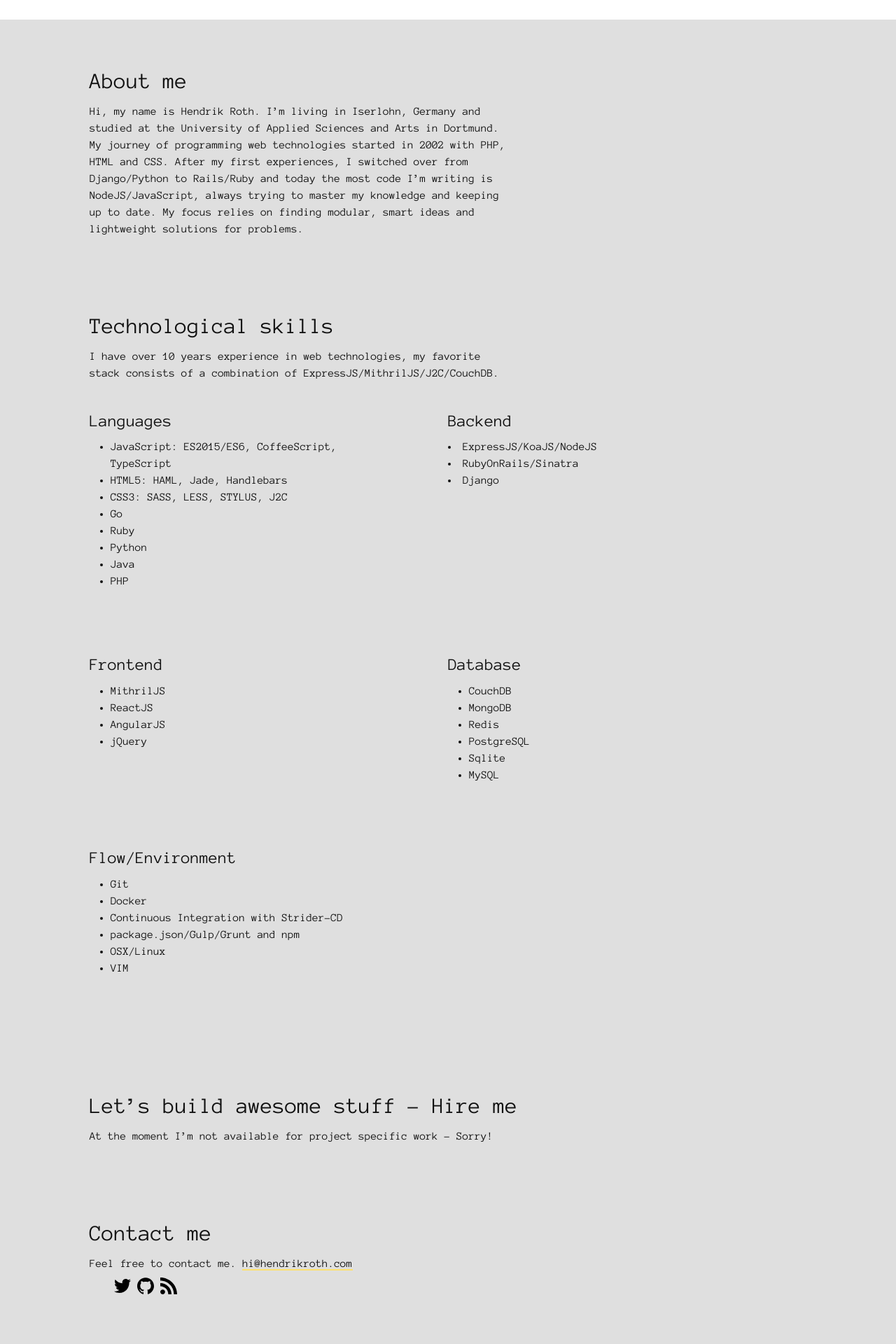
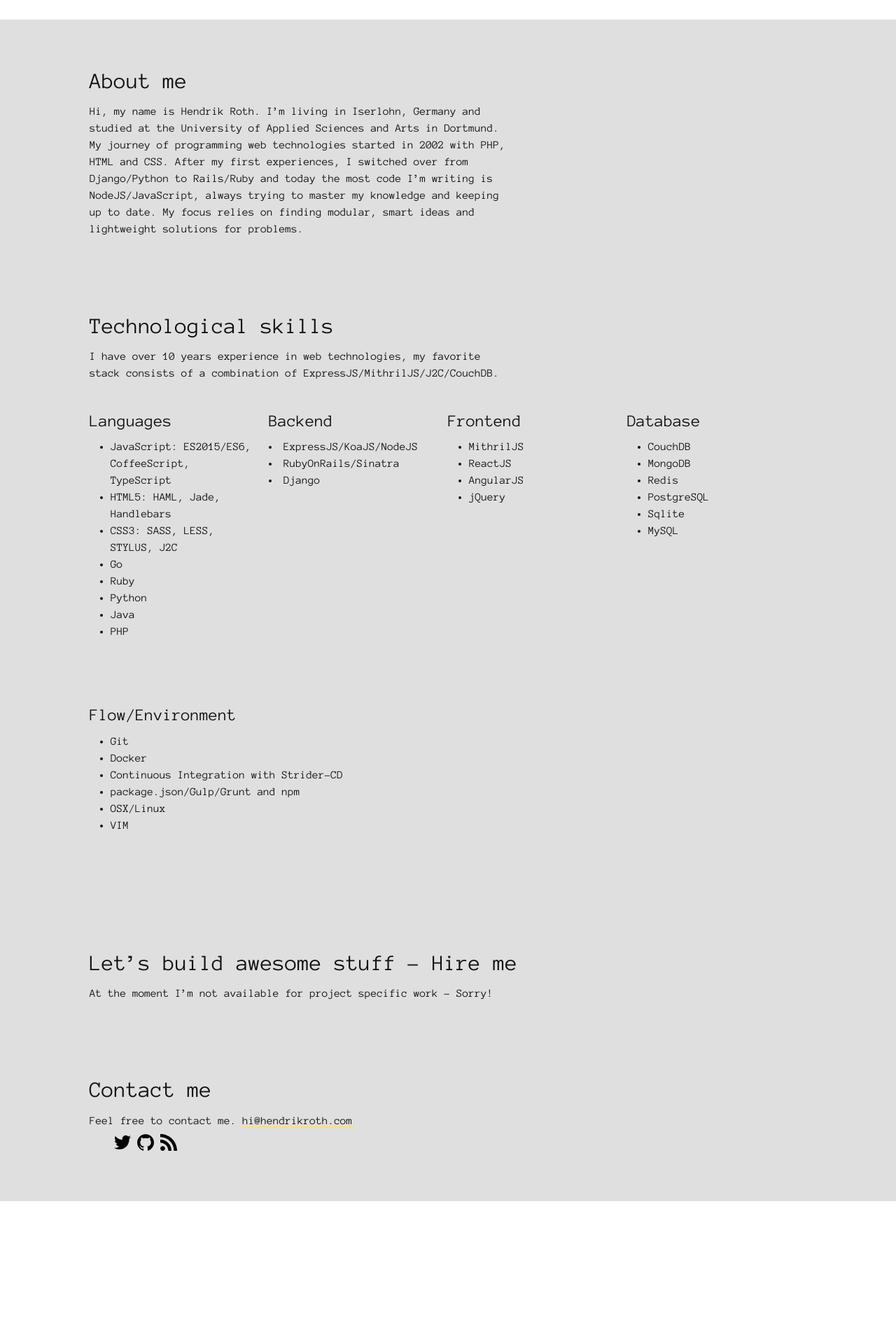
Before and after one commit to HendrikRoth/hendrikroth.github.io, a Jekyll site: the page built from index.md, in a window 1280 px wide. Shown: the part 1304-3224 px from the top of the page at 70% size. Built offline with Jekyll 4.4.1, drawn with Linux system fonts in a browser that asks for light colours; comment, search, counter and statistics services are not loaded; after the commit the page ends 3020 px from its top, so only the background shows below that.

Commit message:
responsive fixes (ios)

```diff
--- a/_layouts/post.html
+++ b/_layouts/post.html
@@ -17,7 +17,7 @@
   </div>
 
   {% if page.codepen %}
-  <script async="async" src="//codepen.io/assets/embed/ei.js"></script>
+  <script src="//codepen.io/assets/embed/ei.js"></script>
   {% endif %}
 
   {% if page.comments %}
--- a/_sass/_base.scss
+++ b/_sass/_base.scss
@@ -208,7 +208,7 @@
 }
 
 .front .articles article {
-    width: 50%;
+    max-width: 50%;
 }
 
 .default > header {
@@ -230,8 +230,6 @@
 }
 
 main {
-    height: 100vh;
-    position: relative;
     @include flexbox();
     @include flex-direction(column);
     @include align-items(stretch);
@@ -266,14 +264,17 @@
 }
 
 .articles {
+	width: 100%;
     @include flexbox();
     @include flex-flow(row wrap);
     @include justify-content(flex-start);
 
     article {
-        width: 30%;
+        max-width: 30%;
         min-width: 250px;
         margin-bottom: 5%;
+		@include flex(1);
+		@include flex-basis(250px);
 
         ul {
             max-width: 80%;
```
